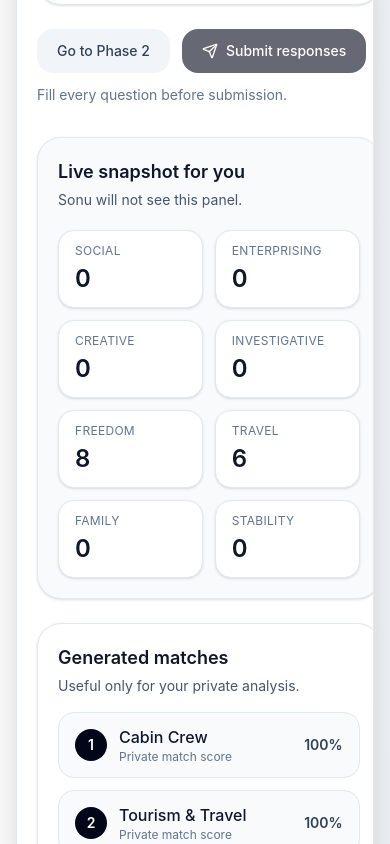
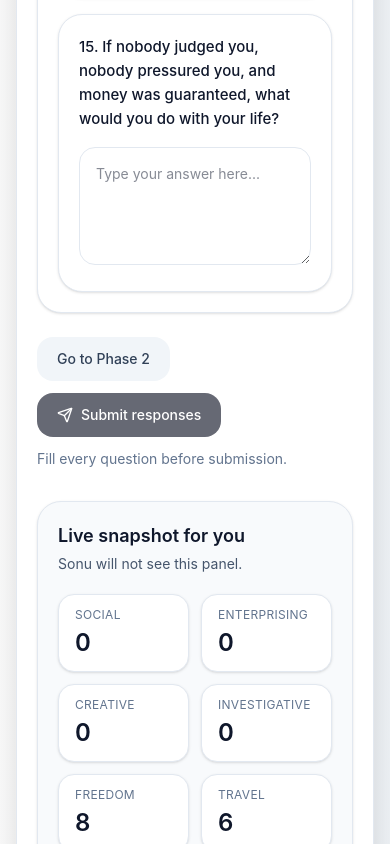
Before and after one commit to RonitRB/career-test, a React (Vite) app: page / in a window 390 px wide. Shown: the part 10540-11384 px from the top of the page. Built offline with nearby package versions, Linux system fonts and the light colour scheme.

Commit message:
Fix mobile layout by making main and aside columns full width on phones

```diff
--- a/src/App.jsx
+++ b/src/App.jsx
@@ -688,7 +688,7 @@ export default function SonuCareerAssessment() {
           </div>
 
           <div className="grid gap-6 p-5 md:p-8 xl:grid-cols-[1.1fr_0.9fr]">
-            <div className="space-y-6">
+            <div className="w-full min-w-0 space-y-6">
               <section className="rounded-3xl border border-slate-200 bg-slate-50 p-5">
                 <h2 className="text-lg font-semibold">Respondent details</h2>
                 <p className="mt-1 text-sm text-slate-600">This helps you identify the submission later.</p>
@@ -821,7 +821,7 @@ export default function SonuCareerAssessment() {
               </div>
             </div>
 
-            <aside className="space-y-6 xl:sticky xl:top-6 xl:h-fit">
+            <aside className="w-full min-w-0 space-y-6 xl:sticky xl:top-6 xl:h-fit">
               <section className="rounded-3xl border border-slate-200 bg-slate-50 p-5 shadow-sm">
                 <h2 className="text-lg font-semibold">Live snapshot for you</h2>
                 <p className="mt-1 text-sm text-slate-600">Sonu will not see this panel.</p>
```
